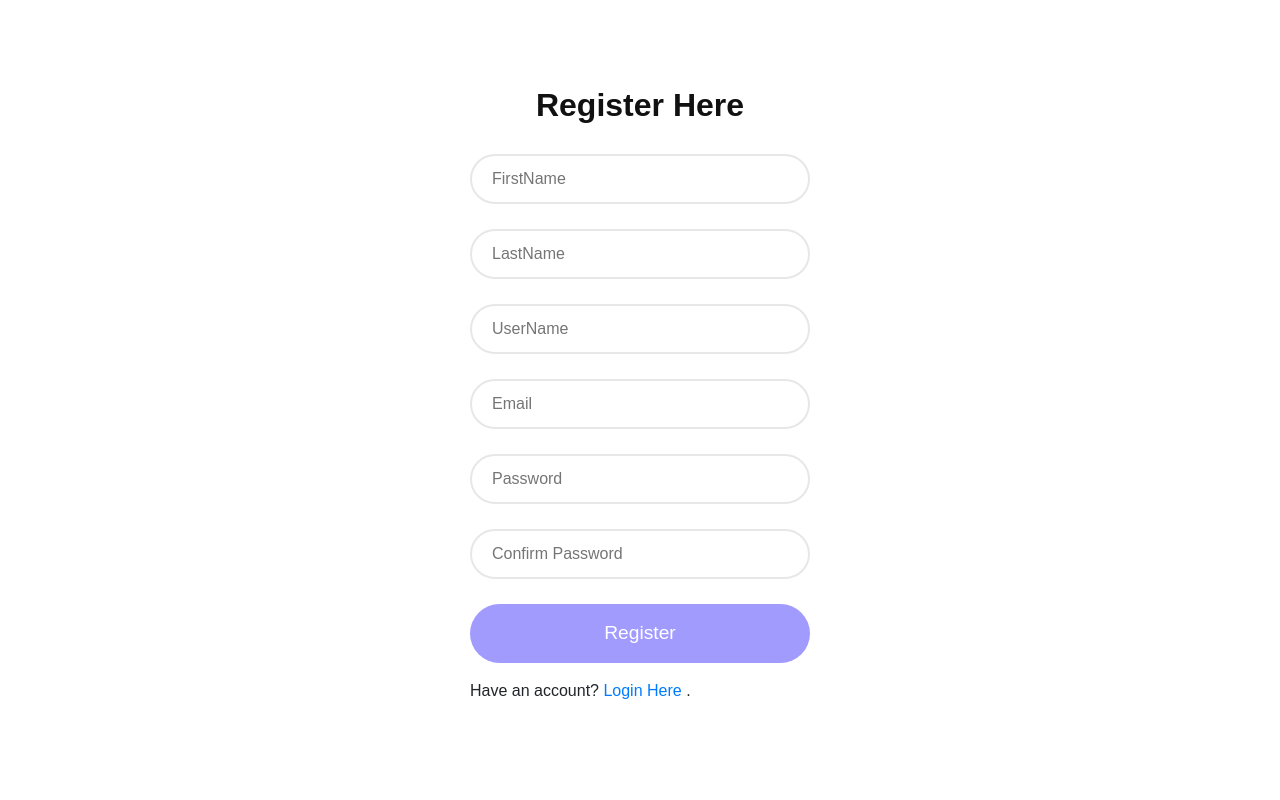
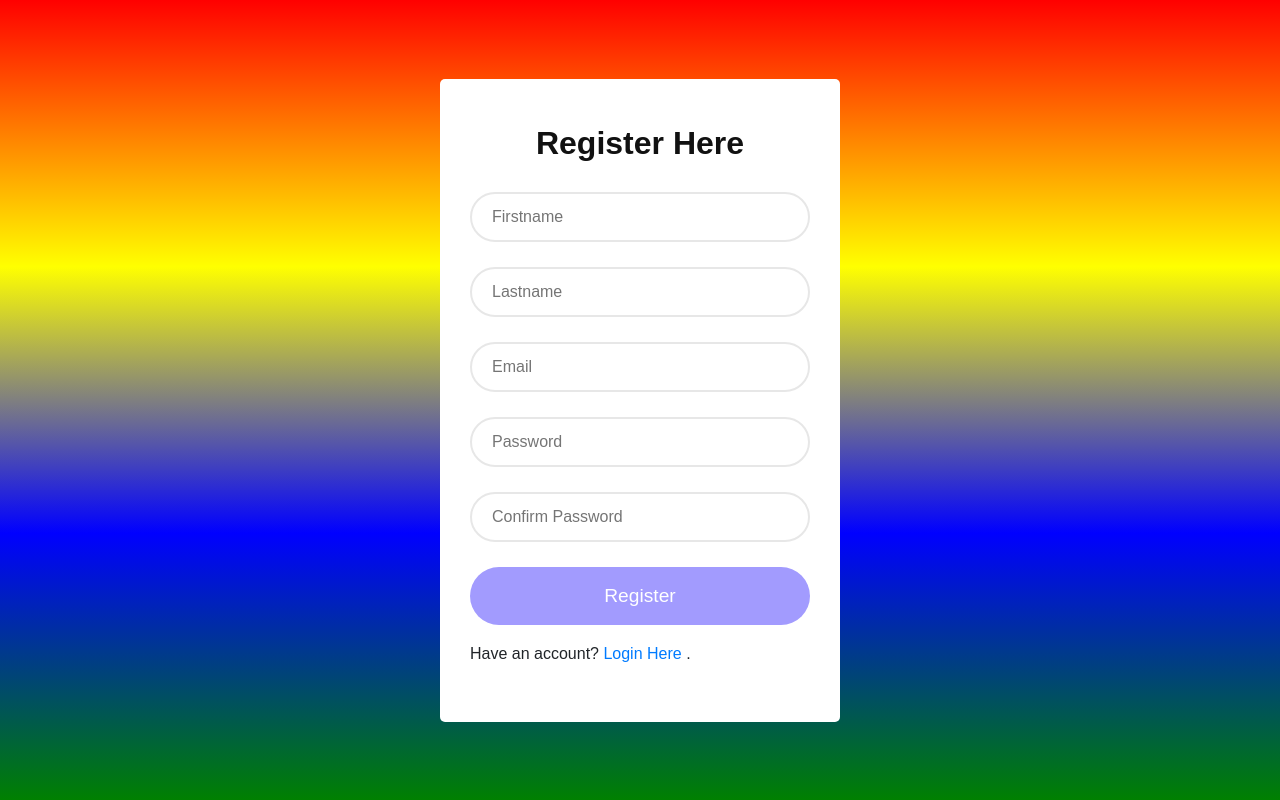
Before and after one commit to mercymugambi/LOGIN-SIGUP-PAGE-WITH-A-DATABASE, a PHP site: page /register.php in a window 1280 px wide. Run offline with PHP 8.4, Linux system fonts and the light colour scheme; data that the repository does not hold is empty.

Commit message:
Modified files to save data to sql

```diff
--- a/config.php
+++ b/config.php
@@ -1,15 +1,13 @@
 <?php
 $server = "localhost";
-$user = "root";
-$password = "";
+$username = "root";
+$passwords = "";
 $database = "merctechdb";
 
-$conn = mysqli_connect($server, $user, $password, $database);
+$conn = mysqli_connect($server, $username, $passwords, $database);
 
 /*check whether the connection works */
 if(!$conn){
     die("<script>alert('Connection Failed.')</script>");
 }
-
-
 ?>
--- a/css/style.css
+++ b/css/style.css
@@ -7,7 +7,8 @@
 body{
     width: 100%;
     min-height: 100vh;
-    /*background-image: linear-gradient(rgba(0,0,0,.5),(rgba(0,0,0,.5)), url('/img/bg/logo.png');*/
+    background-image: linear-gradient(red, yellow, blue, green);
+    /*background-image: url("/logo.png");*/
     background-position: center;
     background-size: cover;
     display: flex;
--- /dev/null
+++ b/logout.php
@@ -0,0 +1,6 @@
+<?php
+/* we start the section, destroy the session and redirect to index.php */
+session_start();
+session_destroy();
+header("location: index.php");
+?>
--- a/register.php
+++ b/register.php
@@ -11,27 +11,27 @@ if (isset($_SESSION['username'])){
 if (isset($_POST['submit'])){
     $fname = $_POST['fname'];
     $lname = $_POST['lname'];
-    $lname = $_POST['username'];
+    #$username = $_POST['username'];
     $email = $_POST['email'];
-    $password = md5($_POST['password']); #md5 will convert password to strings in the database
+    $passwords = md5($_POST['passwords']); #md5 will convert password to strings in the database
     $cpassword = md5($_POST['cpassword']);
 
-    if ($password==$cpassword){
+    if ($passwords==$cpassword){
         $sql = "SELECT * FROM users WHERE email = '$email'";
         $result=mysqli_query($conn, $sql);
 
         if (!$result->num_rows > 0){
-            $sql = "INSERT INTO users (fname, lname, username, email, password)
-                    VALUES ('$fname', '$lname', '$username', '$email', '$password')";
+            $sql = "INSERT INTO users (fname, lname, username, email, passwords)
+                    VALUES ('$fname', '$lname', '$username', '$email', '$passwords')";
                     $result=mysqli_query($conn, $sql);
 
             if ($result){
                 echo "<script>alert('user registration completed.') </script>";
                 $fname="";
                 $lname="";
-                $username="";
+               # $username="";
                 $email="";
-                $_POST['password']="";
+                $_POST['passwords']="";
                 $_POST['cpassword']="";
 
             }else {
@@ -63,27 +63,27 @@ if (isset($_POST['submit'])){
             Register Here
             </p>
             <div class="input-group">
-                <input type="text" placeholder="FirstName" name="fname" value="<?php echo $fname; ?>" required>
+                <input type="text" placeholder="Firstname" name="fname" value="<?php echo $fname; ?>" required>
             </div>
             <div class="input-group">
-                <input type="text" placeholder="LastName" name="lname" value="<?php echo $lname; ?>" required>
+                <input type="text" placeholder="Lastname" name="lname" value="<?php echo $lname; ?>" required>
             </div>
-            <div class="input-group">
-                <input type="text" placeholder="UserName" name="username" value="<?php echo $username; ?>" required>
-            </div>
+            <!--<div class="input-group">
+                <input type="text" placeholder="Username" name="username" value="<?php echo $username; ?>" required>
+            </div> -->
             <div class="input-group">
                 <input type="email" placeholder="Email" name="email" value="<?php echo $email; ?>" required>
             </div>
             <div class="input-group">
-                <input type="password" placeholder="Password" name="password" value="<?php echo $_POST['password']; ?>" required>
+                <input type="password" placeholder="Password" name="passwords" value="<?php echo $_POST['passwords']; ?>" required>
             </div>
             <div class="input-group">
-                <input type="confirm-password" placeholder="Confirm Password" name="cpassword" value="<?php echo $_POST['cpassword']; ?>" required>
+                <input type="password" placeholder="Confirm Password" name="cpassword" value="<?php echo $_POST['cpassword']; ?>" required>
             </div>
             <div class="input-group">
                 <button name="submit" class="btn"> Register </button>
             </div>
-            <p class="register-text"> Have an account? <a href="index.php">Login Here </a> . </p>
+            <p class="login-register-text"> Have an account? <a href="index.php">Login Here </a> . </p>
         </form>
     </div>
 
```
Also changed, not shown: index.php (+5 -5 lines), welcome.php (+24 -0 lines), logo.png (added).
